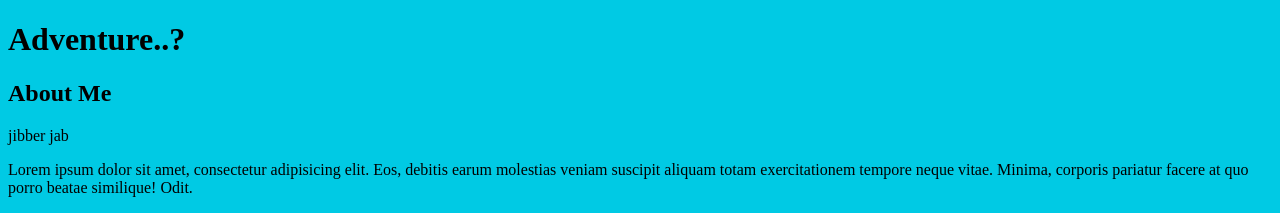
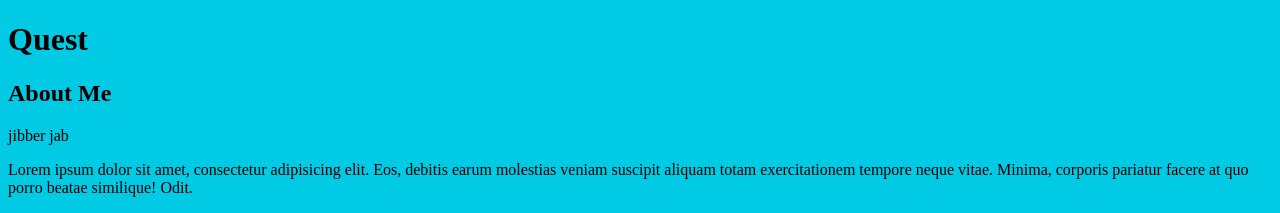
Before and after one commit to LalithKanala/newgitproj, a plain HTML site: page index.html in a window 1280 px wide. Shown: the top 213 px of the page. Drawn offline with Linux system fonts and the light colour scheme.

Commit message:
changed to quit

```diff
--- a/index.html
+++ b/index.html
@@ -10,7 +10,7 @@
 <body>
 
     <header>
-        <h1>Adventure..?</h1>
+        <h1>Quest</h1>
     </header>
 
     <div class="container">
```
